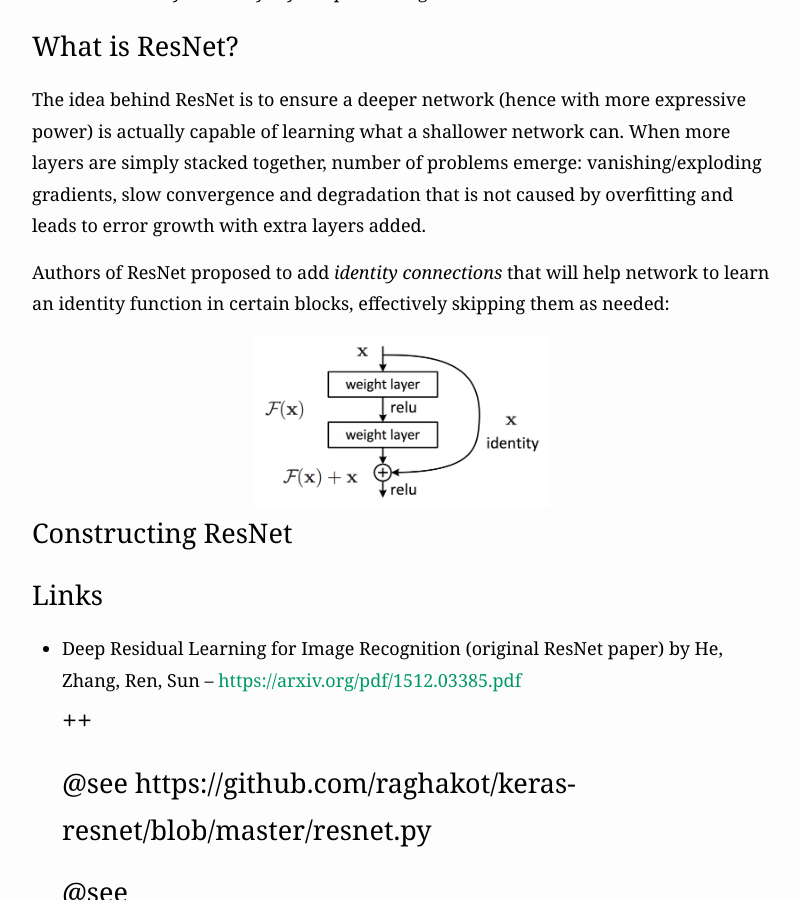
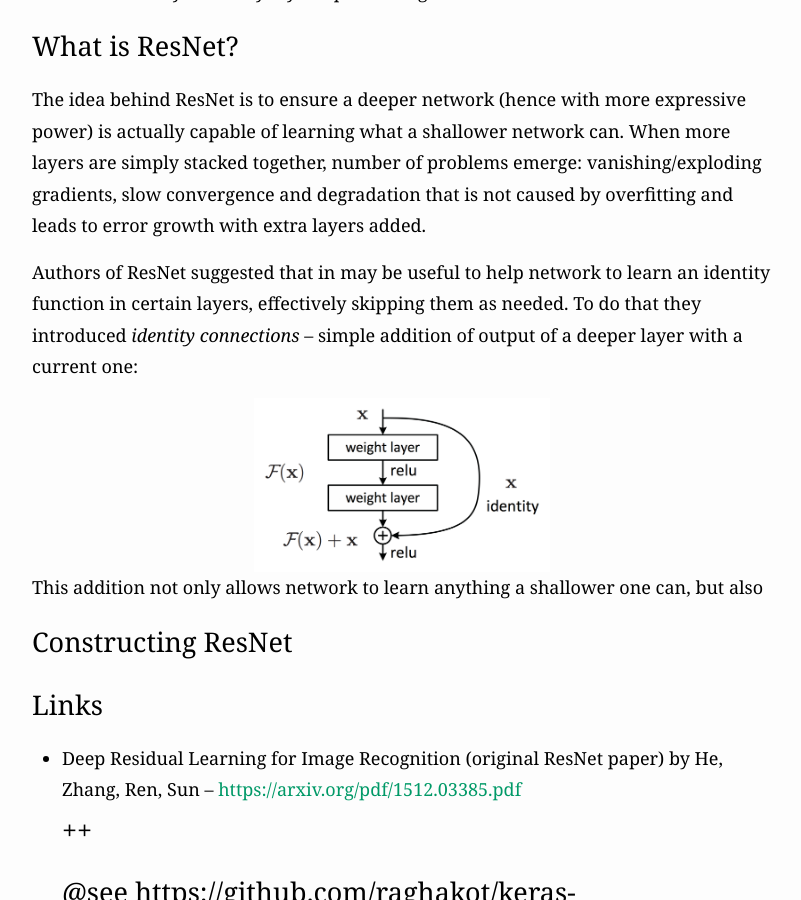
Before and after one commit to myurasov/myurasov.github.io, a Jekyll site: the page built from _posts/2017-12-09-everyday-resnets.md, in a window 1280 px wide and 900 px high, scrolled down 781 px. Shown: the whole window, without its empty margins (238-1039 px from the left). Built offline with Jekyll 4.4.1, drawn with Linux system fonts in a browser that asks for light colours; comment, search, counter and statistics services are not loaded.

Commit message:
+ some more text

```diff
--- a/_posts/2017-12-09-everyday-resnets.md
+++ b/_posts/2017-12-09-everyday-resnets.md
@@ -20,11 +20,13 @@
 
 The idea behind ResNet is to ensure a deeper network (hence with more expressive power) is actually capable of learning what a shallower network can. When more layers are simply stacked together, number of problems emerge: vanishing/exploding gradients, slow convergence and degradation that is not caused by overfitting and leads to error growth with extra layers added.
 
-Authors of ResNet proposed to add _identity connections_ that will help network to learn an identity function in certain blocks, effectively skipping them as needed:
+Authors of ResNet suggested that in may be useful to help network to learn an identity function in certain layers, effectively skipping them as needed. To do that they introduced _identity connections_ – simple addition of output of a deeper layer with a current one:
 
 <center>
 <img src="{{ site.url }}/assets/posts/resnets/resnet-a.png" alt="Identity connections in ResNet" width="40%">
 </center>
+
+This addition not only allows network to learn anything a shallower one can,  but also
 
 # Constructing ResNet
 
```
